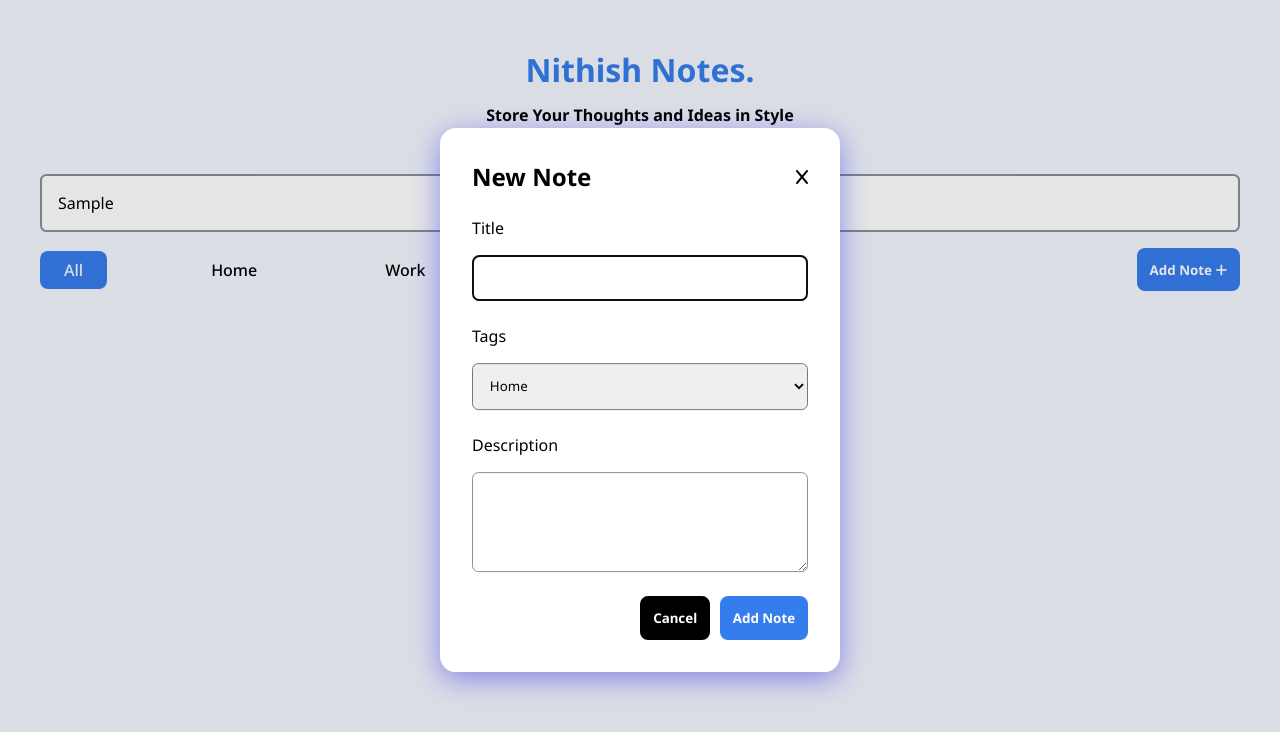
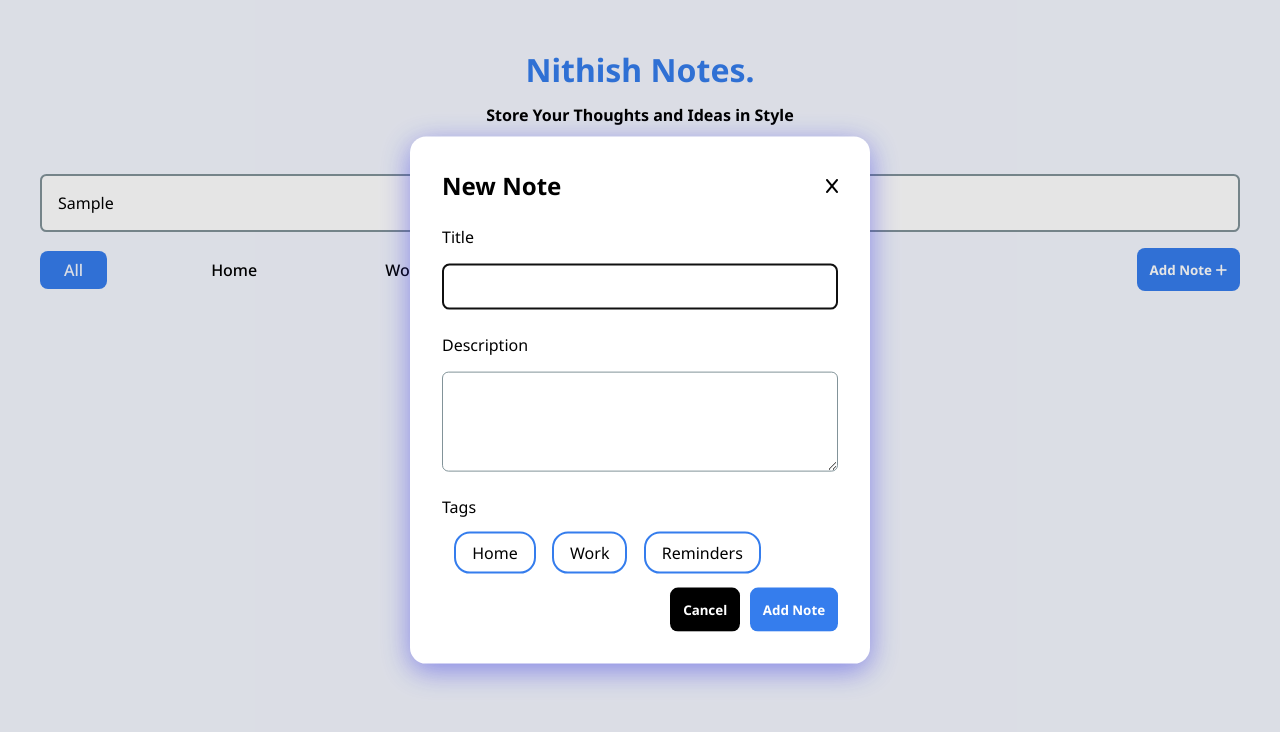
Before and after one commit to nithish2605/notes-app, a plain HTML site: page index.html in a window 1280 px wide. Both pictures are taken after typing "Sample" into the empty fields and a click on the button "Add Note". Drawn offline with Linux system fonts and the light colour scheme.

Commit message:
added a category option

```diff
--- a/css/style.css
+++ b/css/style.css
@@ -48,7 +48,7 @@ header h4 {
 
 dialog {
     border: none;
-    width: 400px;
+    width: 460px;
     max-width: 90%;
     padding: 2rem;
     border-radius: 1rem;
@@ -99,10 +99,6 @@ textarea {
 }
 .desc{
     color: var(--color-text-grey);
-}
-#note-tags{
-    padding: 0.8rem;
-    border-radius: 0.4rem;
 }
 
 .action-btn {
@@ -162,7 +158,7 @@ textarea {
     gap: 1.6rem;
 }
 
-.fa-pen-to-square,
+.fa-pencil,
 .fa-trash {
     cursor: pointer;
 }
@@ -175,12 +171,9 @@ textarea {
 .search-bar {
     width: 100%;
     padding: 1rem;
-    border: 2px solid var(--color-grey);
+    border: 0.15rem solid var(--color-grey);
     border-radius: 0.4rem;
     font-size: 1rem;
-    &:focus {
-        border: none;
-    }
 }
 
 .action-container {
@@ -195,6 +188,7 @@ textarea {
     list-style: none;
     gap: 5rem;
     font-weight: 500;
+    cursor: pointer;
 }
 
 .tag-tabs li {
@@ -210,3 +204,19 @@ textarea {
 .del,.fa-pencil{
     color: var(--color-grey);
 }
+
+.category-tabs input[type="radio"]{
+    appearance: none;
+}
+
+.category-tabs .tab{
+    border: 0.15rem solid var(--color-blue);
+    padding: 0.5rem 1rem;
+    border-radius: 1rem;
+    cursor: pointer;
+}
+
+.category-tabs input[type="radio"]:checked + .tab{
+    background-color: var(--color-blue);
+    color: var(--color-light);
+}
--- a/index.html
+++ b/index.html
@@ -9,8 +9,9 @@
     <link rel="stylesheet" href="css/style.css">
     <!-- font linking here -->
     <link rel="preconnect" href="https://fonts.googleapis.com">
-<link rel="preconnect" href="https://fonts.gstatic.com" crossorigin>
-<link href="https://fonts.googleapis.com/css2?family=Noto+Sans:ital,wght@0,100..900;1,100..900&display=swap" rel="stylesheet">
+    <link rel="preconnect" href="https://fonts.gstatic.com" crossorigin>
+    <link href="https://fonts.googleapis.com/css2?family=Noto+Sans:ital,wght@0,100..900;1,100..900&display=swap"
+        rel="stylesheet">
     <!-- font-awesome linking here -->
     <link rel="stylesheet" href="https://cdnjs.cloudflare.com/ajax/libs/font-awesome/6.5.0/css/all.min.css">
 
@@ -30,11 +31,11 @@
                 <li class="active">All</li>
                 <li>Home</li>
                 <li>Work</li>
-                <li>Professional</li>
+                <li>Reminders</li>
             </ul>
             <button class="btn-add"> Add Note <i class="fa-solid fa-plus"></i></button>
         </div>
-        </div>
+    </div>
 
     <div class="main-container"></div>
 
@@ -49,19 +50,25 @@
                 <input type="text" id="note-title">
             </div>
 
-             <div class="form-group">
-                <label for="note-tags">Tags</label>
-                <select name="note-tags-filter" id="note-tags">
-                    <option value="">Home</option>
-                    <option value="">Work</option>
-                    <option value="">Professional</option>
-                </select>
-            </div>
-
             <div class="form-group">
                 <label for="note-desc">Description</label>
                 <textarea type="text" id="note-desc" rows="5"></textarea>
             </div>
+
+
+            <div class="form-group">
+                <label for="note-tags" id="tags-radio">Tags</label>
+                <div class="category-tabs">
+                    <input type="radio" name="category" id="home" value="home" >
+                    <label for="home" class="tab">Home</label>
+                    <input type="radio" name="category" id="work" value="work">
+                    <label for="work" class="tab">Work</label>
+                    <input type="radio" name="category" id="reminders" value="reminders">
+                    <label for="reminders" class="tab">Reminders</label>
+                </div>
+            </div>
+
+
             <div class="action-btn">
                 <button type="button" class="btn-close-dialog">Cancel</button>
                 <button class="btn-submit">Add Note</button>
--- a/js/main.js
+++ b/js/main.js
@@ -7,6 +7,7 @@ let note_desc = document.querySelector('#note-desc');
 let btn_close_dialog = document.querySelector('.btn-close-dialog');
 let close_dialog = document.querySelector('.close-dialog');
 let btn_submit = document.querySelector('.btn-submit');
+
 
 //To display already added  notes when it  is refreshed also
 document.addEventListener("DOMContentLoaded", () => {
@@ -40,16 +41,24 @@ btn_submit.addEventListener('click', (e) => {
     let title = note_title.value.trim();
     let desc = note_desc.value.trim();
 
+    let selectedCategory = document.querySelector('input[name="category"]:checked');
+    if(!selectedCategory){
+     alert("please select a category");
+     return;
+    }
+    let cat_tag = selectedCategory ? selectedCategory.value : "";
+
+    if (title === "" && desc === "") {
+        alert("enter all the fields");
+        return;
+    }
+
     let newNote = {
         id: Date.now(),
         title: title,
-        desc: desc
+        desc: desc,
+        category: cat_tag
     };
-
-    if (title == "" && desc == "") {
-        alert("enter all the fields");
-        return;
-    }
 
     if (existing_id) {
         let index = Notes.findIndex(n => n.id == existing_id);
@@ -75,6 +84,7 @@ function rendernotes() {
                 <div class="modify-container">
                     <i class="fa-solid fa-pencil" data-id="${Note.id}"></i>
                     <i class="fa-solid fa-trash del" data-id="${Note.id}"></i>
+
                 </div>
             </div>
                 <p class="desc">${Note.desc}</p>
```
